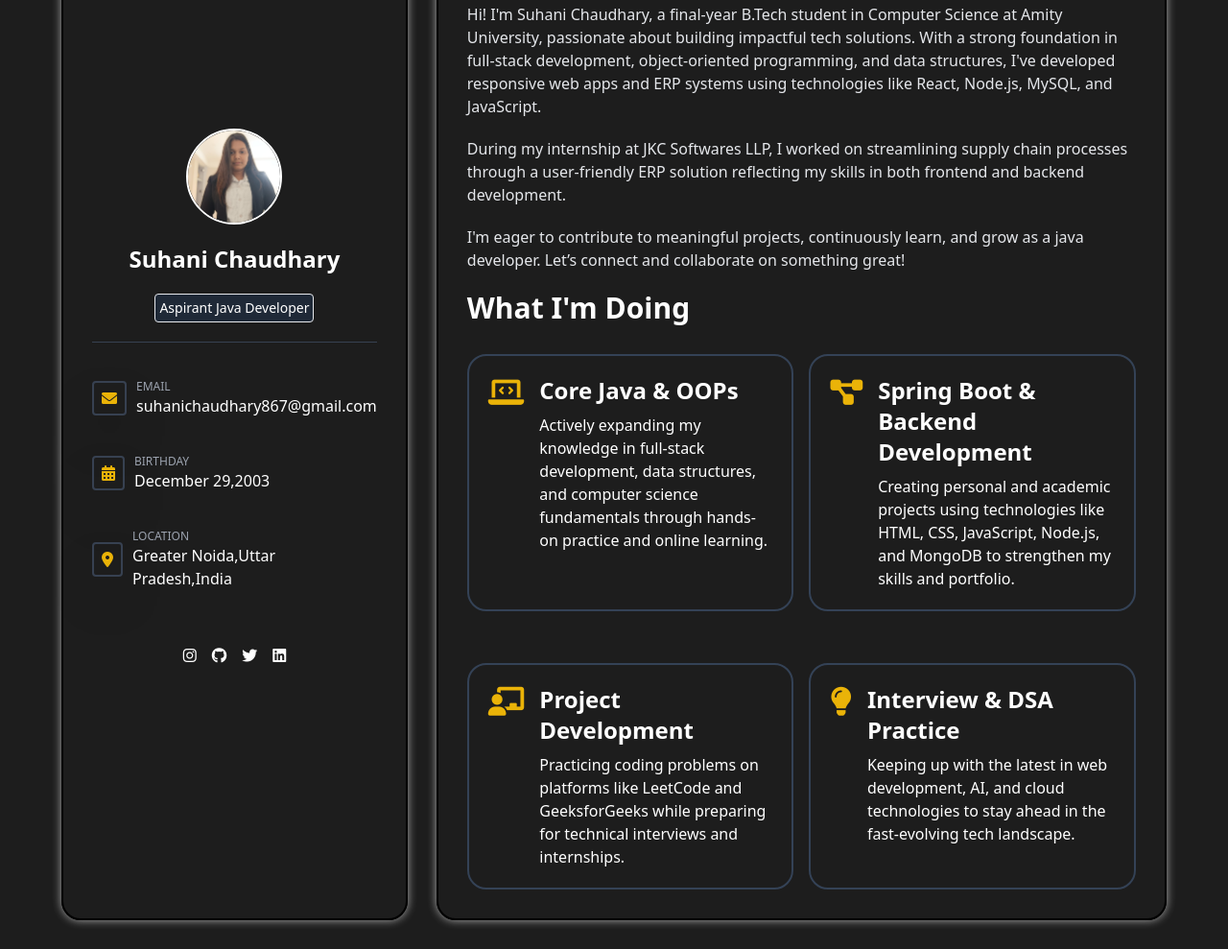
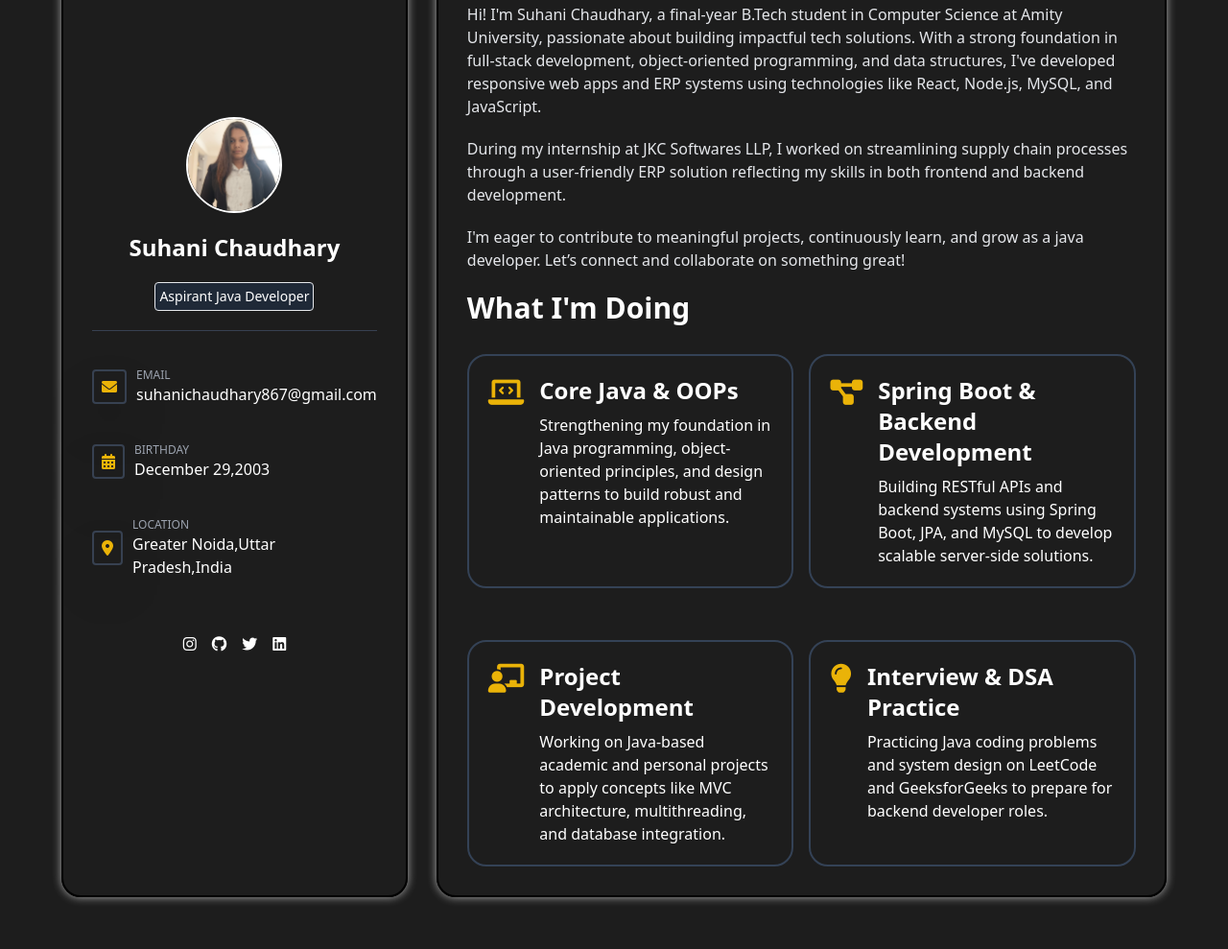
Before and after one commit to Suhani2912/Portfolio, a plain HTML site: page index.html in a window 1280 px wide. Shown: the part 144-1133 px from the top of the page at 96% size. After the commit the page ends 1109 px from the top, so only its background shows below. Drawn offline with nearby package versions, Linux system fonts and the light colour scheme.

Commit message:
Update index.html

```diff
--- a/index.html
+++ b/index.html
@@ -97,7 +97,7 @@
                                 <i class="fas fa-laptop-code text-3xl text-yellow-500"></i>
                                 <div>
                                     <h3 class="text-2xl font-semibold mb-2">Core Java & OOPs</h3>
-                                    <p>Actively expanding my knowledge in full-stack development, data structures, and computer science fundamentals through hands-on practice and online learning.</p>
+                                    <p>Strengthening my foundation in Java programming, object-oriented principles, and design patterns to build robust and maintainable applications.</p>
                                 </div>
                             </div>
 
@@ -105,7 +105,7 @@
                                 <i class="fas fa-project-diagram text-3xl text-yellow-500"></i>
                                 <div>
                                     <h3 class="text-2xl font-semibold mb-2">Spring Boot & Backend Development</h3>
-                                    <p>Creating personal and academic projects using technologies like HTML, CSS, JavaScript, Node.js, and MongoDB to strengthen my skills and portfolio.</p>
+                                    <p>Building RESTful APIs and backend systems using Spring Boot, JPA, and MySQL to develop scalable server-side solutions.</p>
                                 </div>
                             </div>
                         </div>
@@ -116,7 +116,7 @@
                                 <i class="fas fa-chalkboard-teacher text-3xl text-yellow-500"></i>
                                 <div>
                                     <h3 class="text-2xl font-semibold mb-2">Project Development</h3>
-                                    <p>Practicing coding problems on platforms like LeetCode and GeeksforGeeks while preparing for technical interviews and internships.</p>
+                                    <p>Working on Java-based academic and personal projects to apply concepts like MVC architecture, multithreading, and database integration.</p>
                                 </div>
                             </div>
 
@@ -124,7 +124,7 @@
                                 <i class="fas fa-lightbulb text-3xl text-yellow-500"></i>
                                 <div>
                                     <h3 class="text-2xl font-semibold mb-2">Interview & DSA Practice</h3>
-                                    <p>Keeping up with the latest in web development, AI, and cloud technologies to stay ahead in the fast-evolving tech landscape.</p>
+                                    <p>Practicing Java coding problems and system design on LeetCode and GeeksforGeeks to prepare for backend developer roles.</p>
                                 </div>
                             </div>
                         </div>
```
